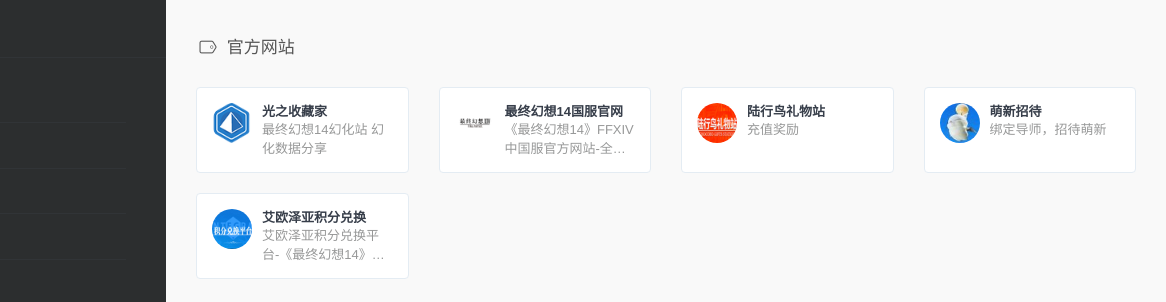
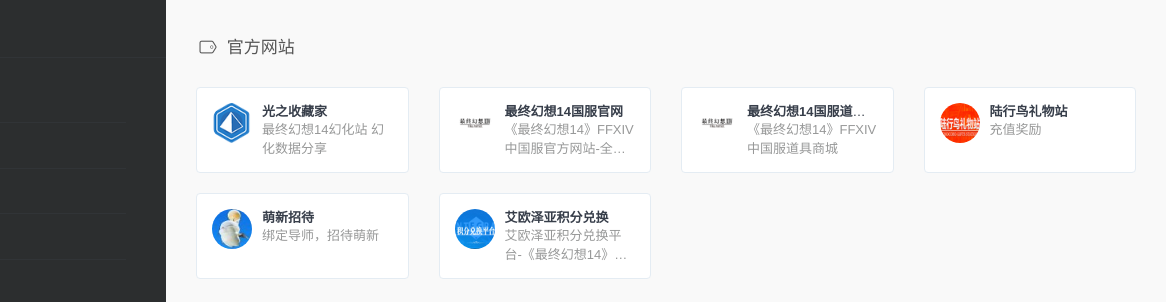
Before and after one commit to qy117121/ffxiv, a plain HTML site: page index.html in a window 1280 px wide. Shown: the top 302 px of the page, 114-1280 px from the left. Drawn offline with nearby package versions, Linux system fonts and the light colour scheme; a small style sheet from the web is missing.

Commit message:
Update index.html

```diff
--- a/index.html
+++ b/index.html
@@ -108,6 +108,22 @@
               <strong>最终幻想14国服官网</strong>
           </a>
             <p class="overflowClip_2">《最终幻想14》FFXIV中国服官方网站-全球用户突破1600万的MMORPG大作</p>
+     </div>
+     </div>
+     </div>
+          	</div>
+
+    <div class="col-sm-3">
+		<div class="xe-widget xe-conversations box2 label-info" onclick="window.open('https://qu.sdo.com/game/1', '_blank')" data-toggle="tooltip" data-placement="bottom" title="" data-original-title="https://qu.sdo.com/game/1">
+    <div class="xe-comment-entry">
+          <a class="xe-user-img">
+            <img src="static/images/1.png" class="img-circle" width="40">
+          </a>
+	<div class="xe-comment">
+          <a href="#" class="xe-user-name overflowClip_1">
+              <strong>最终幻想14国服道具商城</strong>
+          </a>
+            <p class="overflowClip_2">《最终幻想14》FFXIV中国服道具商城</p>
      </div>
      </div>
      </div>
```
